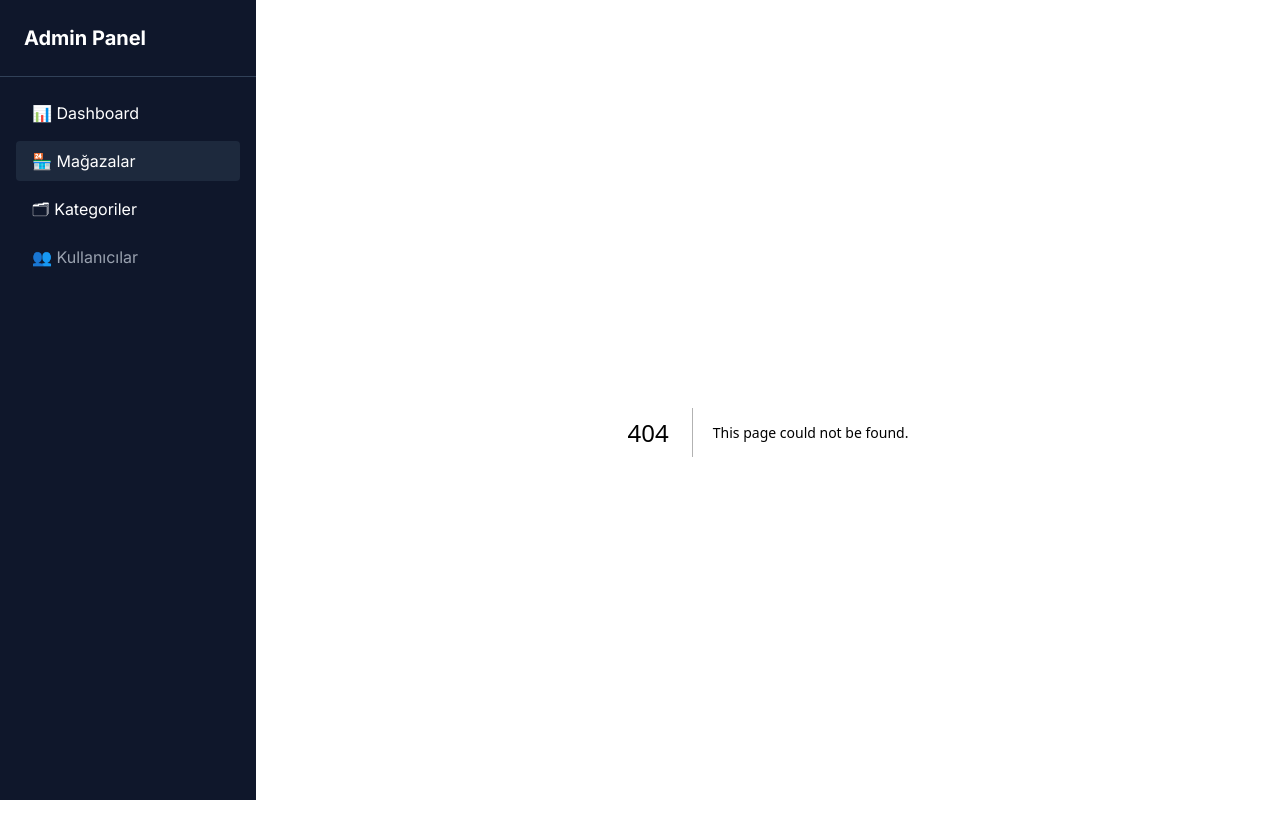
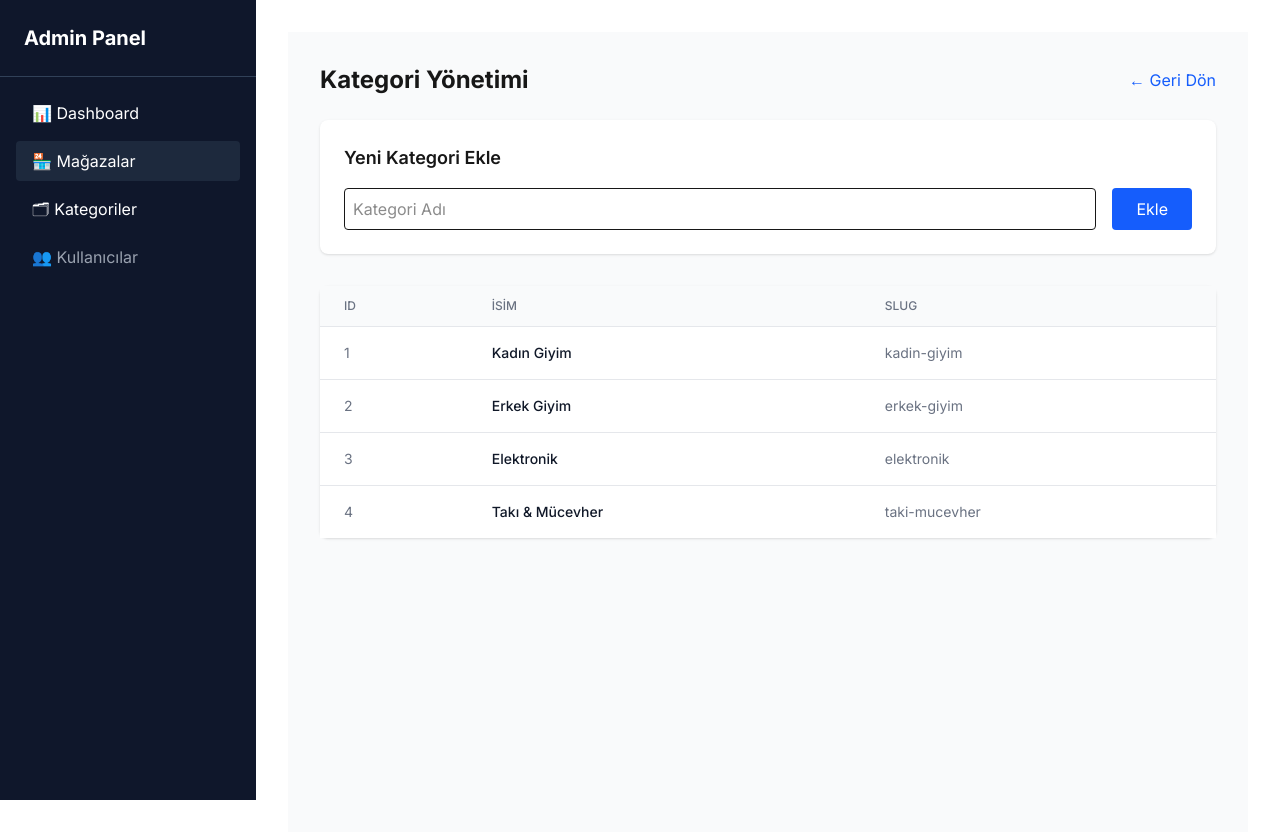
Before and after one commit to sonerooz/ecommerce-frontend, a Next.js app in the folder deniz-tasarim-admin/: page /dashboard/categories in a window 1280 px wide. Before the commit this address had no page. Shown: the top 838 px of the page. Built offline with nearby package versions, Linux system fonts and the light colour scheme.

Commit message:
feat: add admin dashboard and login

```diff
--- /dev/null
+++ b/deniz-tasarim-admin/app/dashboard/categories/page.tsx
@@ -0,0 +1,71 @@
+"use client";
+
+import { useState } from "react";
+import { categories as initialCategories } from "@/lib/data"; // Mevcut datayı çekiyoruz
+
+export default function CategoriesPage() {
+  const [categories, setCategories] = useState(initialCategories);
+  const [newName, setNewName] = useState("");
+
+  const handleAdd = (e: React.FormEvent) => {
+    e.preventDefault();
+    if (!newName) return;
+
+    const newCategory = {
+      id: Date.now(), // Rastgele ID
+      name: newName,
+      slug: newName.toLowerCase().replace(/ /g, "-"),
+      description: "Yeni eklenen kategori"
+    };
+
+    // @ts-ignore (Tip hatası verirse geçici olarak yoksayması için)
+    setCategories([...categories, newCategory]);
+    setNewName("");
+  };
+
+  return (
+    <div className="min-h-screen bg-gray-50 p-8">
+      <div className="mb-6 flex items-center justify-between">
+        <h1 className="text-2xl font-bold">Kategori Yönetimi</h1>
+        <a href="/dashboard" className="text-blue-600 hover:underline">← Geri Dön</a>
+      </div>
+
+      {/* Ekleme Formu */}
+      <div className="mb-8 rounded-lg bg-white p-6 shadow">
+        <h2 className="mb-4 text-lg font-semibold">Yeni Kategori Ekle</h2>
+        <form onSubmit={handleAdd} className="flex gap-4">
+          <input
+            type="text"
+            className="flex-1 rounded border p-2"
+            placeholder="Kategori Adı"
+            value={newName}
+            onChange={(e) => setNewName(e.target.value)}
+          />
+          <button type="submit" className="rounded bg-blue-600 px-6 py-2 text-white">Ekle</button>
+        </form>
+      </div>
+
+      {/* Liste */}
+      <div className="rounded-lg bg-white shadow">
+        <table className="min-w-full divide-y divide-gray-200">
+          <thead className="bg-gray-50">
+            <tr>
+              <th className="px-6 py-3 text-left text-xs font-medium text-gray-500 uppercase">ID</th>
+              <th className="px-6 py-3 text-left text-xs font-medium text-gray-500 uppercase">İsim</th>
+              <th className="px-6 py-3 text-left text-xs font-medium text-gray-500 uppercase">Slug</th>
+            </tr>
+          </thead>
+          <tbody className="divide-y divide-gray-200 bg-white">
+            {categories.map((cat) => (
+              <tr key={cat.id}>
+                <td className="px-6 py-4 text-sm text-gray-500">{cat.id}</td>
+                <td className="px-6 py-4 text-sm font-medium text-gray-900">{cat.name}</td>
+                <td className="px-6 py-4 text-sm text-gray-500">{cat.slug}</td>
+              </tr>
+            ))}
+          </tbody>
+        </table>
+      </div>
+    </div>
+  );
+}
--- /dev/null
+++ b/deniz-tasarim-admin/app/dashboard/page.tsx
@@ -0,0 +1,25 @@
+"use client";
+
+import Link from "next/link";
+
+export default function Dashboard() {
+  return (
+    <div className="min-h-screen bg-gray-50 p-8">
+      <h1 className="mb-8 text-3xl font-bold text-gray-900">Yönetim Paneli</h1>
+
+      <div className="grid gap-6 md:grid-cols-2">
+        {/* Kategori Kartı */}
+        <Link href="/dashboard/categories" className="block transform rounded-xl bg-white p-6 shadow-lg transition hover:scale-105 hover:shadow-xl">
+          <h2 className="mb-2 text-xl font-bold text-blue-600">📂 Kategoriler</h2>
+          <p className="text-gray-600">Kategori ekle, düzenle ve listele.</p>
+        </Link>
+
+        {/* Mağaza Kartı */}
+        <Link href="/dashboard/stores" className="block transform rounded-xl bg-white p-6 shadow-lg transition hover:scale-105 hover:shadow-xl">
+          <h2 className="mb-2 text-xl font-bold text-green-600">🏪 Mağazalar</h2>
+          <p className="text-gray-600">Mağaza başvurularını gör ve yeni mağaza oluştur.</p>
+        </Link>
+      </div>
+    </div>
+  );
+}
--- /dev/null
+++ b/deniz-tasarim-admin/app/dashboard/stores/page.tsx
@@ -0,0 +1,66 @@
+"use client";
+
+import { useState } from "react";
+import { stores as initialStores } from "@/lib/data";
+
+export default function StoresPage() {
+  const [stores, setStores] = useState(initialStores);
+  const [newStoreName, setNewStoreName] = useState("");
+
+  const handleAdd = (e: React.FormEvent) => {
+    e.preventDefault();
+    if (!newStoreName) return;
+
+    const newStore = {
+      id: Date.now(),
+      name: newStoreName,
+      slug: newStoreName.toLowerCase().replace(/ /g, "-"),
+      email: "demo@store.com",
+      taxNumber: "000000",
+      logoUrl: "",
+      bannerUrl: ""
+    };
+
+    // @ts-ignore
+    setStores([...stores, newStore]);
+    setNewStoreName("");
+  };
+
+  return (
+    <div className="min-h-screen bg-gray-50 p-8">
+      <div className="mb-6 flex items-center justify-between">
+        <h1 className="text-2xl font-bold">Mağaza Yönetimi</h1>
+        <a href="/dashboard" className="text-blue-600 hover:underline">← Geri Dön</a>
+      </div>
+
+      {/* Ekleme Formu */}
+      <div className="mb-8 rounded-lg bg-white p-6 shadow">
+        <h2 className="mb-4 text-lg font-semibold">Yeni Mağaza Tanımla</h2>
+        <form onSubmit={handleAdd} className="flex gap-4">
+          <input
+            type="text"
+            className="flex-1 rounded border p-2"
+            placeholder="Mağaza Adı"
+            value={newStoreName}
+            onChange={(e) => setNewStoreName(e.target.value)}
+          />
+          <button type="submit" className="rounded bg-green-600 px-6 py-2 text-white">Oluştur</button>
+        </form>
+      </div>
+
+      {/* Liste */}
+      <div className="grid gap-6 md:grid-cols-2 lg:grid-cols-3">
+        {stores.map((store) => (
+          <div key={store.id} className="rounded-lg border bg-white p-6 shadow-sm">
+            <h3 className="text-lg font-bold text-gray-900">{store.name}</h3>
+            <p className="text-sm text-gray-500">{store.email}</p>
+            <div className="mt-4 flex items-center justify-between">
+              <span className="rounded bg-blue-100 px-2 py-1 text-xs text-blue-800">Aktif</span>
+              <button className="text-sm text-red-600 hover:underline">Düzenle</button>
+            </div>
+          </div>
+        ))}
+      </div>
+    </div>
+  );
+}
--- a/deniz-tasarim-admin/app/page.tsx
+++ b/deniz-tasarim-admin/app/page.tsx
@@ -1,65 +1,43 @@
-import Image from "next/image";
+"use client";
 
-export default function Home() {
+import { useState } from "react";
+import { useRouter } from "next/navigation";
+
+export default function LoginPage() {
+  const router = useRouter();
+  const [password, setPassword] = useState("");
+
+  const handleLogin = (e: React.FormEvent) => {
+    e.preventDefault();
+    // Şimdilik her şifreyi kabul ediyoruz!
+    if (password.length > 0) {
+      router.push("/dashboard");
+    }
+  };
+
   return (
-    <div className="flex min-h-screen items-center justify-center bg-zinc-50 font-sans dark:bg-black">
-      <main className="flex min-h-screen w-full max-w-3xl flex-col items-center justify-between py-32 px-16 bg-white dark:bg-black sm:items-start">
-        <Image
-          className="dark:invert"
-          src="/next.svg"
-          alt="Next.js logo"
-          width={100}
-          height={20}
-          priority
-        />
-        <div className="flex flex-col items-center gap-6 text-center sm:items-start sm:text-left">
-          <h1 className="max-w-xs text-3xl font-semibold leading-10 tracking-tight text-black dark:text-zinc-50">
-            To get started, edit the page.tsx file.
-          </h1>
-          <p className="max-w-md text-lg leading-8 text-zinc-600 dark:text-zinc-400">
-            Looking for a starting point or more instructions? Head over to{" "}
-            <a
-              href="https://vercel.com/templates?framework=next.js&utm_source=create-next-app&utm_medium=appdir-template-tw&utm_campaign=create-next-app"
-              className="font-medium text-zinc-950 dark:text-zinc-50"
-            >
-              Templates
-            </a>{" "}
-            or the{" "}
-            <a
-              href="https://nextjs.org/learn?utm_source=create-next-app&utm_medium=appdir-template-tw&utm_campaign=create-next-app"
-              className="font-medium text-zinc-950 dark:text-zinc-50"
-            >
-              Learning
-            </a>{" "}
-            center.
-          </p>
-        </div>
-        <div className="flex flex-col gap-4 text-base font-medium sm:flex-row">
-          <a
-            className="flex h-12 w-full items-center justify-center gap-2 rounded-full bg-foreground px-5 text-background transition-colors hover:bg-[#383838] dark:hover:bg-[#ccc] md:w-[158px]"
-            href="https://vercel.com/new?utm_source=create-next-app&utm_medium=appdir-template-tw&utm_campaign=create-next-app"
-            target="_blank"
-            rel="noopener noreferrer"
+    <div className="flex min-h-screen items-center justify-center bg-gray-100">
+      <div className="w-full max-w-md rounded-lg bg-white p-8 shadow-md">
+        <h1 className="mb-6 text-center text-2xl font-bold text-gray-800">Admin Girişi</h1>
+        <form onSubmit={handleLogin} className="space-y-4">
+          <div>
+            <label className="block text-sm font-medium text-gray-700">Şifre</label>
+            <input
+              type="password"
+              className="mt-1 block w-full rounded-md border border-gray-300 p-2 shadow-sm focus:border-blue-500 focus:ring-blue-500"
+              value={password}
+              onChange={(e) => setPassword(e.target.value)}
+              placeholder="Herhangi bir şifre girin..."
+            />
+          </div>
+          <button
+            type="submit"
+            className="w-full rounded-md bg-blue-600 px-4 py-2 text-white hover:bg-blue-700"
           >
-            <Image
-              className="dark:invert"
-              src="/vercel.svg"
-              alt="Vercel logomark"
-              width={16}
-              height={16}
-            />
-            Deploy Now
-          </a>
-          <a
-            className="flex h-12 w-full items-center justify-center rounded-full border border-solid border-black/[.08] px-5 transition-colors hover:border-transparent hover:bg-black/[.04] dark:border-white/[.145] dark:hover:bg-[#1a1a1a] md:w-[158px]"
-            href="https://nextjs.org/docs?utm_source=create-next-app&utm_medium=appdir-template-tw&utm_campaign=create-next-app"
-            target="_blank"
-            rel="noopener noreferrer"
-          >
-            Documentation
-          </a>
-        </div>
-      </main>
+            Giriş Yap
+          </button>
+        </form>
+      </div>
     </div>
   );
 }
```
